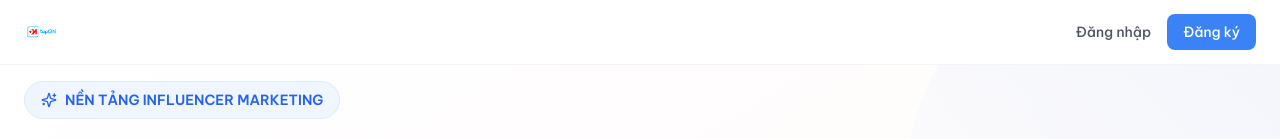
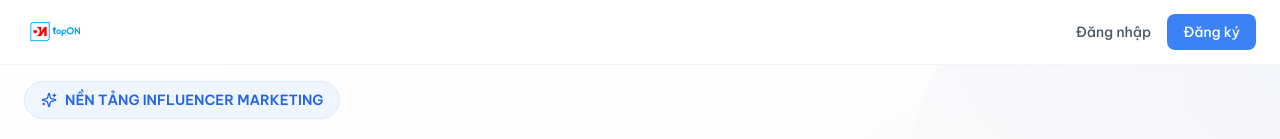
Before and after one commit to Tio-dev71/TopOn, a Next.js app in the folder frontend/: page / in a window 1280 px wide. Shown: the top 139 px of the page. Built offline with nearby package versions, Linux system fonts and the light colour scheme; no server answers.

Commit message:
style: update logo size

```diff
--- a/frontend/src/components/layout/Footer.tsx
+++ b/frontend/src/components/layout/Footer.tsx
@@ -53,7 +53,7 @@ export default function Footer() {
           {/* Brand */}
           <div className="md:col-span-2">
             <Link href="/" className="flex items-center gap-2 mb-4">
-              <Image src="/topon.PNG" alt="TopOn Logo" width={140} height={40} className="h-9 w-auto object-contain" />
+              <Image src="/topon.PNG" alt="TopOn Logo" width={240} height={80} className="h-9 w-auto object-contain" />
             </Link>
             <p className="text-sm text-gray-400 leading-relaxed max-w-xs">
               TopOn là nền tảng kết nối Influencer Marketing hàng đầu, giúp thương hiệu tiếp cận đúng đối tượng thông qua Reviewer, KOL & Creator.
--- a/frontend/src/components/layout/Navbar.tsx
+++ b/frontend/src/components/layout/Navbar.tsx
@@ -6,7 +6,7 @@ export default function Navbar() {
     <nav className="bg-white border-b border-gray-100">
       <div className="max-w-7xl mx-auto px-6 h-16 flex items-center justify-between">
         <Link href="/" className="flex items-center gap-2">
-          <Image src="/topon.PNG" alt="TopOn Logo" width={140} height={40} className="h-9 w-auto object-contain" priority />
+          <Image src="/topon.PNG" alt="TopOn Logo" width={250} height={40} className="h-16 w-auto object-contain" priority />
         </Link>
 
         <div className="flex items-center gap-4">
```
